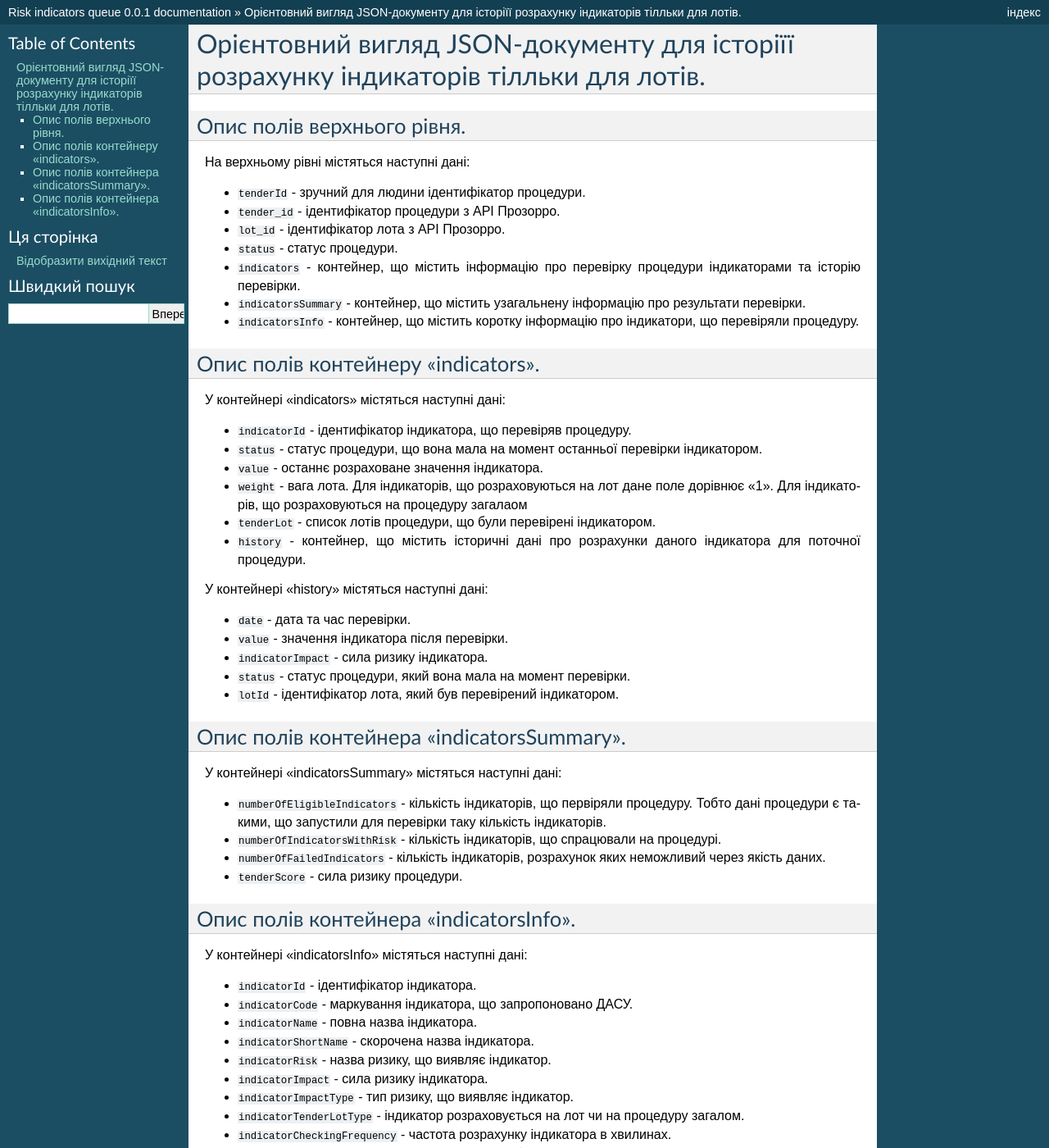
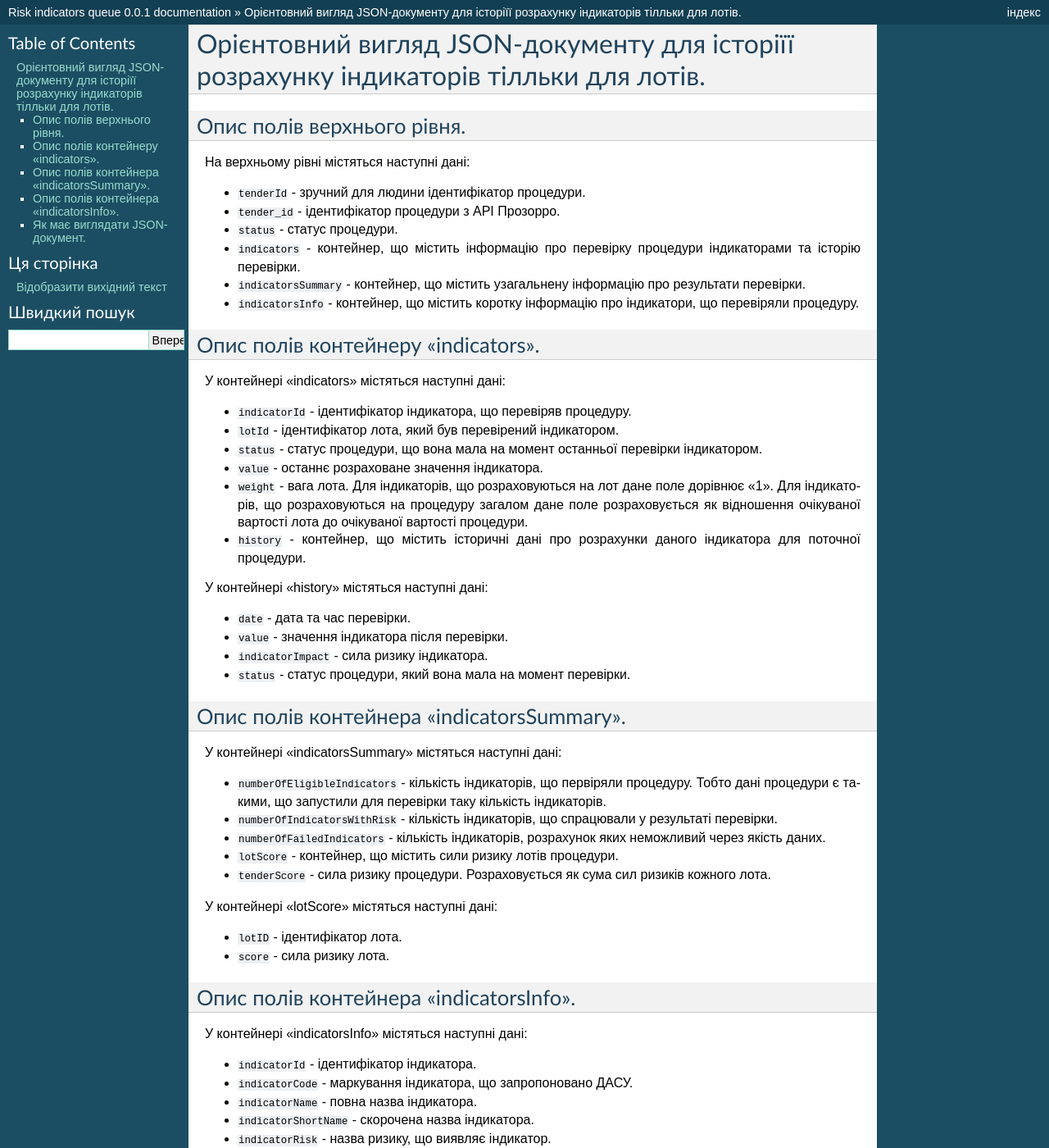
Before and after one commit to DataPathAnalytics/indicators-queue, a Sphinx documentation site: the page built from docs/risk_only_for_lots_json.rst, in a window 1280 px wide and 1400 px high. Shown: the whole window at 82% size. Built offline with Sphinx 7.4.7, drawn with Linux system fonts in a browser that asks for light colours; some of the changed text lies outside the part shown.

Commit message:
Update and rename risk_only_for_lots.rst to risk_only_for_lots_json.rst

```diff
--- a/docs/risk_only_for_lots.rst
+++ b/docs/risk_only_for_lots_json.rst
@@ -10,7 +10,6 @@
 
 - ``tenderId`` - зручний для людини ідентифікатор процедури.
 - ``tender_іd`` -  ідентифікатор процедури з АРІ Прозорро.
-- ``lot_іd`` - ідентифікатор лота з АРІ Прозорро.
 - ``status`` - статус процедури.
 - ``indicators`` - контейнер, що містить інформацію про перевірку процедури індикаторами та історію перевірки.
 - ``indicatorsSummary`` - контейнер, що містить узагальнену інформацію про результати перевірки.
@@ -22,10 +21,10 @@
 У контейнері "indicators" містяться наступні дані:
 
 - ``indicatorId`` - ідентифікатор індикатора, що перевіряв процедуру.
+- ``lotId`` - ідентифікатор лота, який був перевірений індикатором.
 - ``status`` - статус процедури, що вона мала на момент останньої перевірки індикатором.
 - ``value`` - останнє розраховане значення індикатора.
-- ``weight`` - вага лота. Для індикаторів, що розраховуються на лот дане поле дорівнює "1". Для індикаторів, що розраховуються на процедуру загалаом
-- ``tenderLot`` - список лотів процедури, що були перевірені індикатором.
+- ``weight`` - вага лота. Для індикаторів, що розраховуються на лот дане поле дорівнює "1". Для індикаторів, що розраховуються на процедуру загалом дане поле розраховується як відношення очікуваної вартості лота до очікуваної вартості процедури.
 - ``history`` - контейнер, що містить історичні дані про розрахунки даного індикатора для поточної процедури.
 
 У контейнері "history" містяться наступні дані:
@@ -34,7 +33,7 @@
 - ``value`` - значення індикатора після перевірки.
 - ``indicatorImpact`` - сила ризику індикатора.
 - ``status`` - статус процедури, який вона мала на момент перевірки.
-- ``lotId`` - ідентифікатор лота, який був перевірений індикатором.
+
 
 Опис полів контейнера "indicatorsSummary".
 ==========================================
@@ -42,9 +41,15 @@
 У контейнері "indicatorsSummary" містяться наступні дані:
 
 - ``numberOfEligibleIndicators`` - кількість індикаторів, що первіряли процедуру. Тобто дані процедури є такими, що запустили для перевірки таку кількість індикаторів.
-- ``numberOfIndicatorsWithRisk`` - кількість індикаторів, що спрацювали на процедурі.
+- ``numberOfIndicatorsWithRisk`` - кількість індикаторів, що спрацювали у результаті перевірки.
 - ``numberOfFailedIndicators`` - кількість індикаторів, розрахунок яких неможливий через якість даних.
-- ``tenderScore`` - сила ризику процедури.
+- ``lotScore`` - контейнер, що містить сили ризику лотів процедури.
+- ``tenderScore`` - сила ризику процедури. Розраховується як сума сил ризиків кожного лота.
+
+У контейнері "lotScore" містяться наступні дані:
+
+- ``lotID`` - ідентифікатор лота.
+- ``score`` - сила ризику лота.
 
 
 Опис полів контейнера "indicatorsInfo".
@@ -62,3 +67,51 @@
 - ``indicatorTenderLotType`` - індикатор розраховується на лот чи на процедуру загалом.
 - ``indicatorCheckingFrequency`` - частота розрахунку індикатора в хвилинах.
 - ``lastCheckingDate`` - дата та час останньої перевірки.
+
+Як має виглядати JSON-документ.
+===============================
+
+.. code ::
+
+  {
+    "data": [ {
+        "tenderId": string,
+        "tender_id": string,
+        "status": string,
+        "indicators": [ {
+            "indicatorId": string,
+            "lotId": string,
+            "status": string,
+            "value": float,
+            "weight": float,
+            "history": [ {
+                "date": date,
+                "value": float,
+                "indicatorImpact": float,
+                "status": string,
+            } ],
+        } ],
+        "indicatorsSummary": [ {
+            "numberOfEligibleIndicators": float,
+            "numberOfIndicatorsWithRisk": float,
+            "numberOfFailedIndicators": float,
+            "tenderScore": float,
+            "lotScore": [ {
+                "lotID": string,
+                "score": float,
+            } ],
+        } ],
+        "indicatorsInfo": [ {
+            "indicatorId": string,
+            "indicatorCode": string,
+            "indicatorName": string,
+            "indicatorShortName": string,
+            "indicatorRisk": string,
+            "indicatorImpact": float,
+            "indicatorImpactType": string,
+            "indicatorTenderLotType": string,
+            "indicatorCheckingFrequency": integer,
+            "lastCheckingDate": date
+        } ],
+    } ],
+  }
```
